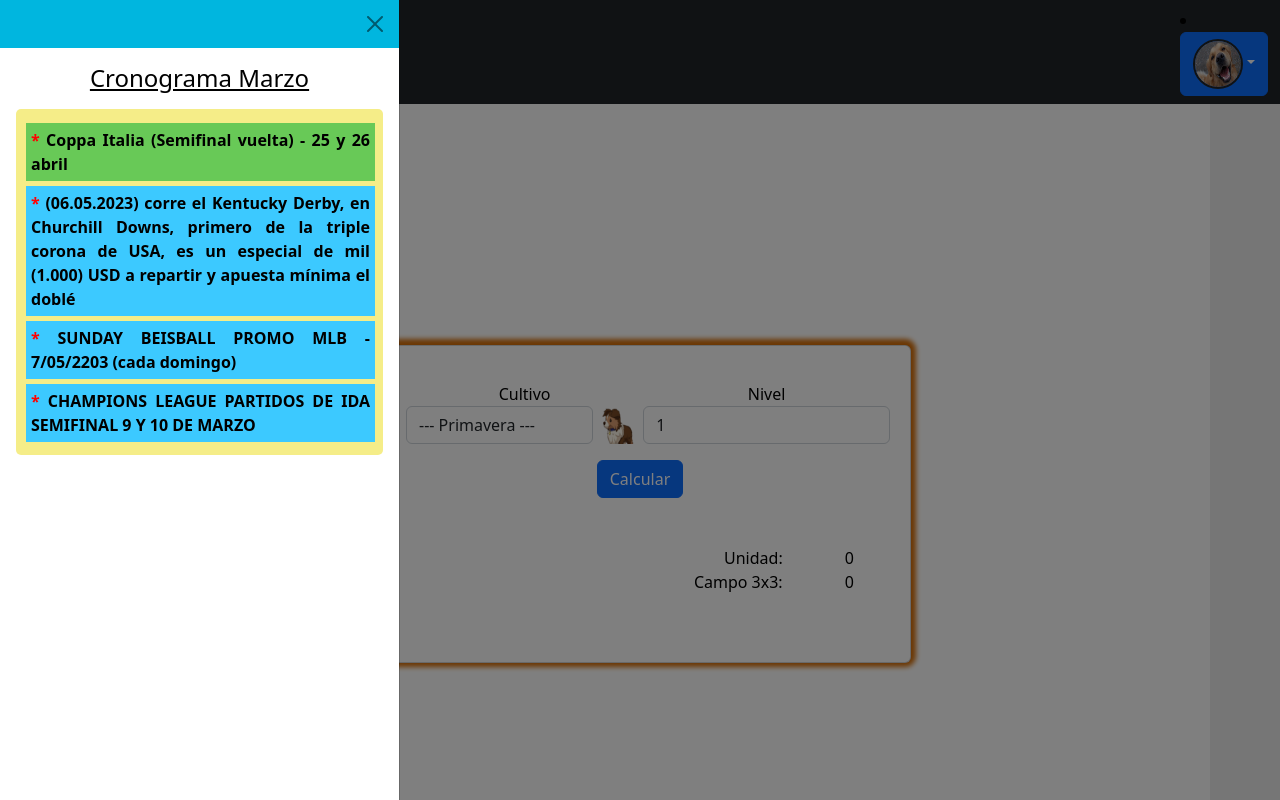
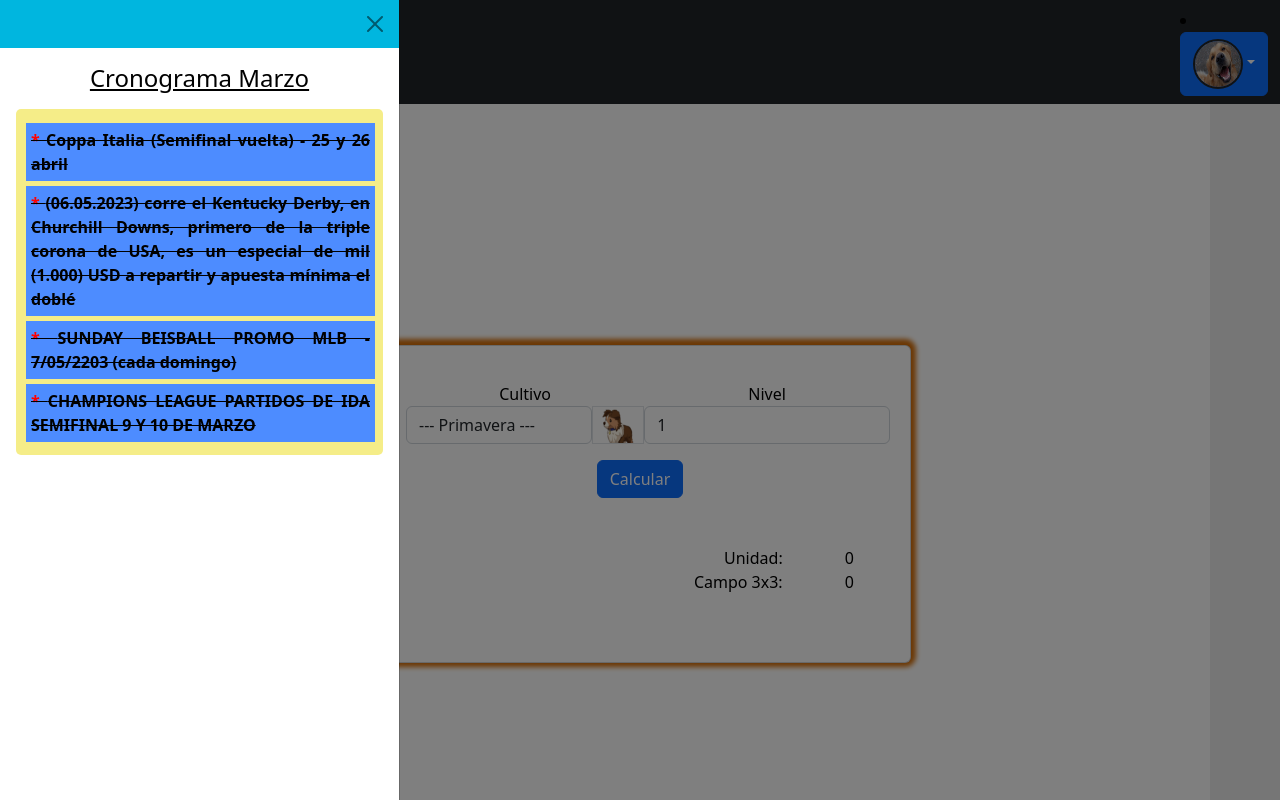
Before and after one commit to Jose-R21/myhome, a React (Vite) app: page /myhome/calculadora in a window 1280 px wide. Both pictures are taken after a click on the button 60 px from the left and 485 px from the top of the page. Shown: the top 800 px of the page. Built offline with nearby package versions, Linux system fonts and the light colour scheme.

Commit message:
cronograma

```diff
--- a/src/componentes/Calculadora/Calculadora.jsx
+++ b/src/componentes/Calculadora/Calculadora.jsx
@@ -127,7 +127,7 @@
                       <option value="80-espinaca">Espinaca - C5 - N/A</option>
                     </select>
                     </div>
-                    <div className="border-solid d-flex justify-content-center">
+                    <div className="border-solid d-flex justify-content-center border">
                     {imgNabo ? imgNabo : <> </>}
                     </div>
                   </div>
--- a/src/componentes/Cronograma/Cronograma.jsx
+++ b/src/componentes/Cronograma/Cronograma.jsx
@@ -2,6 +2,14 @@
 import "./Cronograma.css";
 
 const Cronograma = () => {
+
+
+  const date = new Date()
+
+
+  const a = date.toLocaleDateString()
+  const fecha = a.split('/')
+
   return (
     <>
       <div className="d-flex flex-wrap">
@@ -15,24 +23,24 @@
             <b>
               <label>
 
-                <label className="cr activo">
+                <label className="cr cerrado">
                   {" "}
                   <b style={{ color: "red" }}>* </b>Coppa Italia (Semifinal
                   vuelta) - 25 y 26 abril
                 </label>
-                <label className="cr enproceso">
+                <label className={`cr ${fecha[0] >= 4  && fecha[1]  >= 5  ?  `activo` : fecha[0] >= 6  && fecha[1]  >= 5 ? `enproceso` : `cerrado`  }`} >
                   {" "}
                   <b style={{ color: "red" }}>* </b>(06.05.2023) corre el
                   Kentucky Derby, en Churchill Downs, primero de la triple
                   corona de USA, es un especial de mil (1.000) USD a repartir y
                   apuesta mínima el doblé
                 </label>
-                <label className="cr enproceso">
+                <label className={`cr ${fecha[0] >= 5  && fecha[1]  >= 5  ?  `activo` : fecha[0] >= 7  && fecha[1]  >= 5 ? `enproceso` : `cerrado`  }`}>
                   {" "}
                   <b style={{ color: "red" }}>* </b>SUNDAY BEISBALL PROMO MLB -
                   7/05/2203 (cada domingo)
                 </label>
-                <label className="cr enproceso">
+                <label className={`cr ${fecha[0] >= 5  && fecha[1]  >= 5  ?  `activo` : fecha[0] >= 9  && fecha[1]  >= 5 ? `enproceso` : `cerrado`  }`}>
                   {" "}
                   <b style={{ color: "red" }}>* </b>CHAMPIONS LEAGUE PARTIDOS DE
                   IDA SEMIFINAL 9 Y 10 DE MARZO
--- a/src/componentes/Navbar/Navbar.jsx
+++ b/src/componentes/Navbar/Navbar.jsx
@@ -11,9 +11,12 @@
     <>
       <nav className="navbar navbar-expand-lg navbar-dark bg-dark">
         <div className="container-fluid">
-          <a className="navbar-brand" href="#">
-            My Home
-          </a>
+
+          <Link className="navbar-brand" to="/myhome/">
+                  My Home
+                  <span className="visually-hidden">(current)</span>
+                </Link>
+
           <button
             className="navbar-toggler collapsed"
             type="button"
@@ -28,10 +31,7 @@
           <div className="navbar-collapse collapse" id="navbarColor02">
             <ul className="navbar-nav me-auto">
               <li className="nav-item">
-                <Link className="nav-link active" to="/myhome">
-                  Inicio
-                  <span className="visually-hidden">(current)</span>
-                </Link>
+
               </li>
               <li className="nav-item">
                 <Link className="nav-link active" to="/myhome/calculadora">
```
